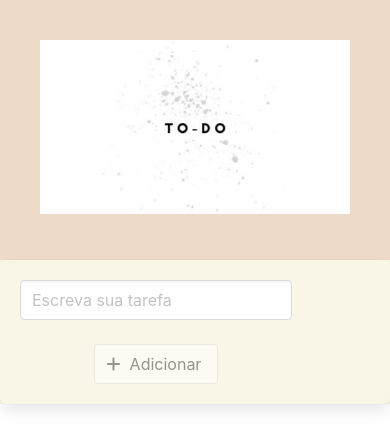
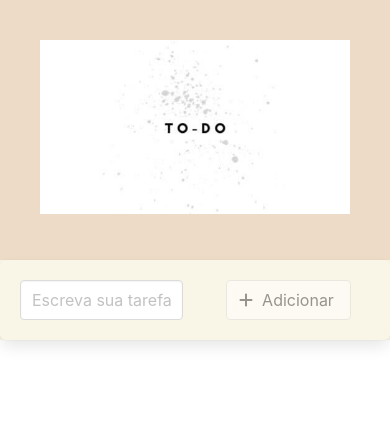
Before and after one commit to rafaamary/To-Do, a Vue app: page / in a window 390 px wide. Shown: the top 448 px of the page. Built offline with nearby package versions, Linux system fonts and the light colour scheme.

Commit message:
centralizacao do formulario da tarefa

```diff
--- a/src/components/FormularioTarefa.vue
+++ b/src/components/FormularioTarefa.vue
@@ -1,6 +1,6 @@
 <template>
   <div class="box formulario is-flex is-align-items-center">
-    <div class="columns">
+    <div class="columns is-flex">
       <div
         class="column is-8"
         role="form"
@@ -54,7 +54,7 @@ export default defineComponent({
 }
 
 @media only screen and (max-width: 768px) {
-    .column {
+    .columns {
       text-align: center;
     }
 }
```
